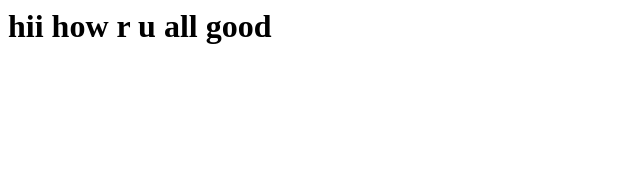
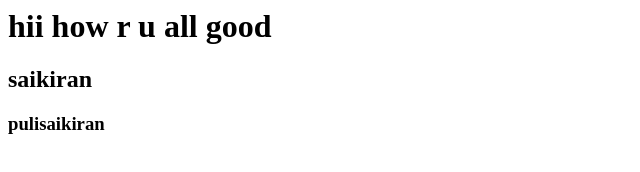
Before and after one commit to pulisaikiran/firstgitrepo, a plain HTML site: page index.html in a window 1280 px wide. Shown: the whole page, without its empty margins (0-640 px from the left). Drawn offline with Linux system fonts and the light colour scheme.

Commit message:
third commit

```diff
--- a/index.html
+++ b/index.html
@@ -1,5 +1,7 @@
 <html>
 <body>
 <h1>hii how r u all good </h1>
+<h2>saikiran</h2>
+<h3>pulisaikiran</h3>
 </body>
 </html>
```
